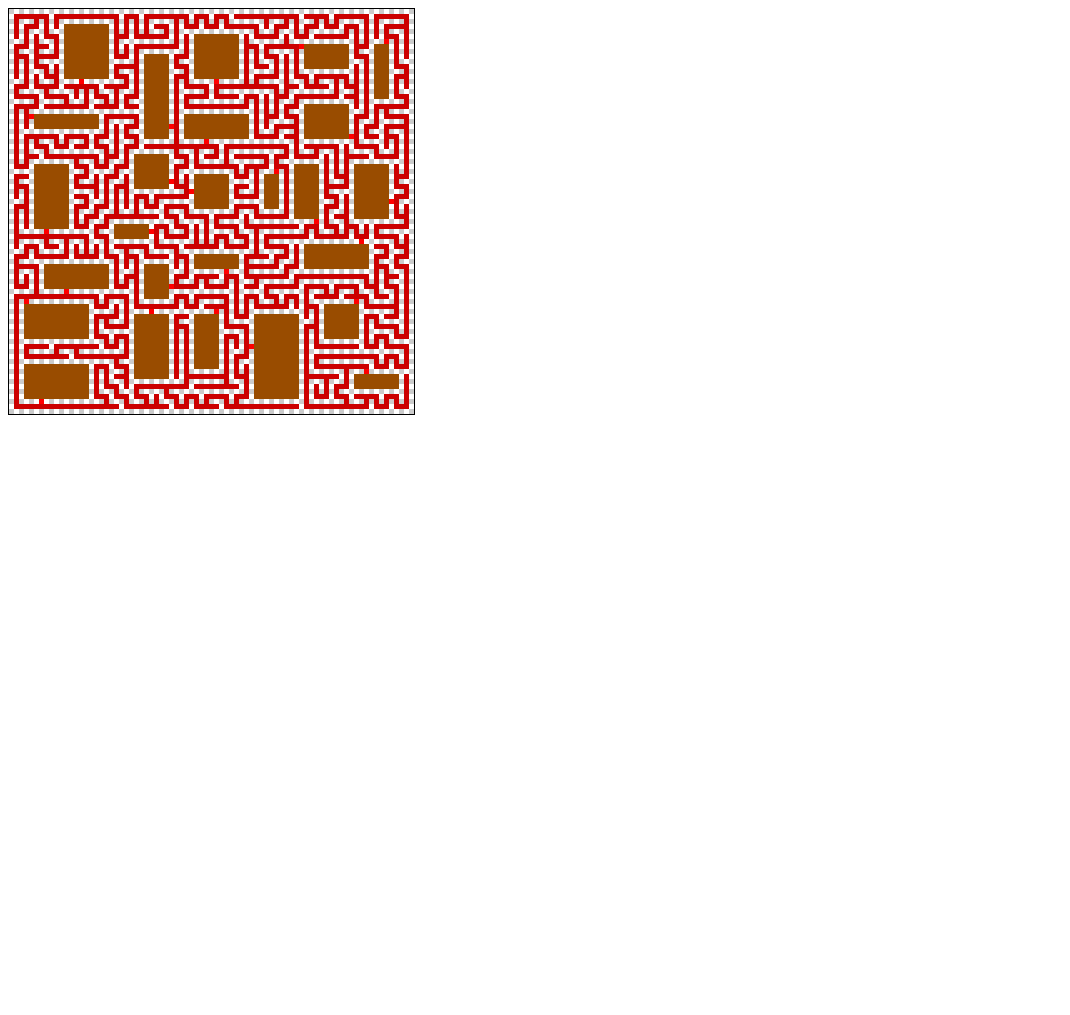
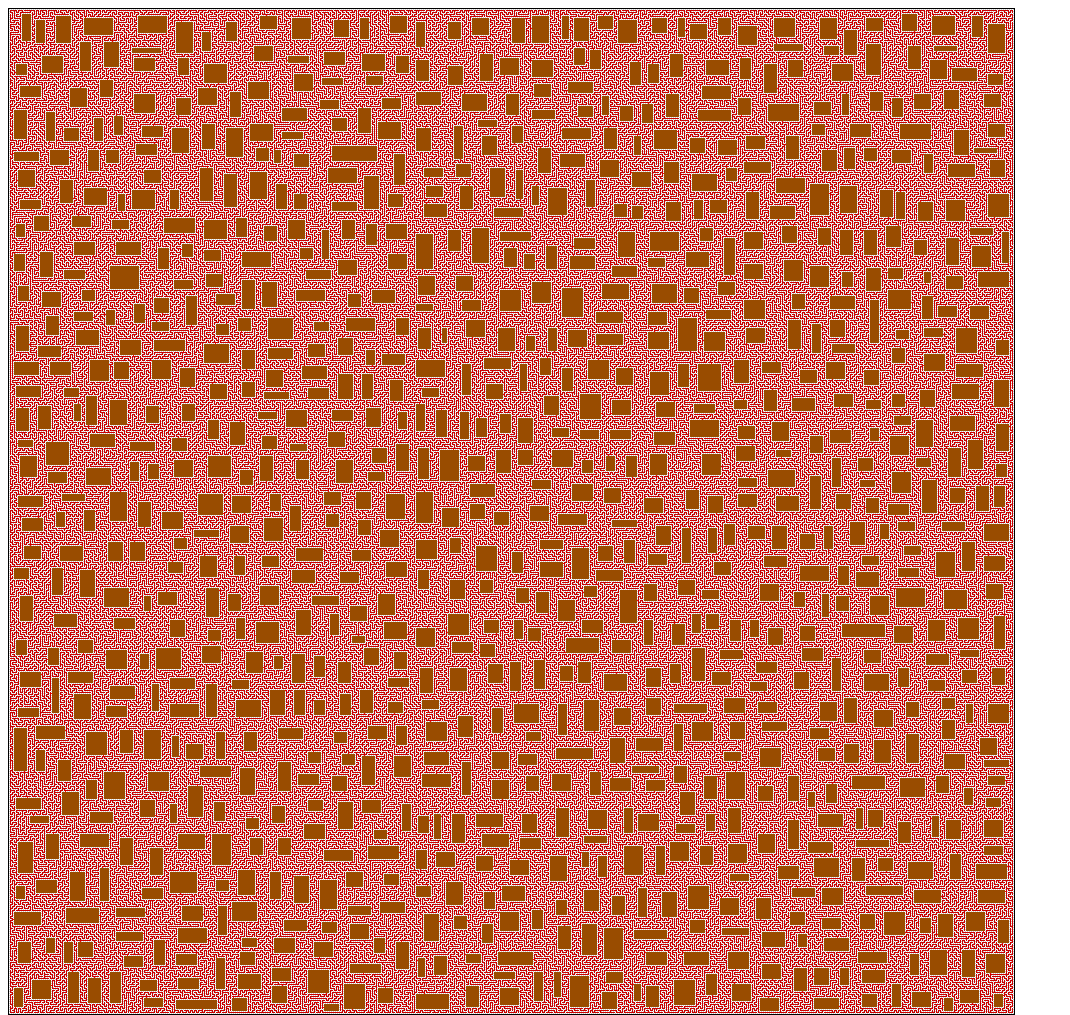
Before and after one commit to skodborg/RandomDungeonGenerator, a plain HTML site: page index.html in a window 1280 px wide. Shown: the whole page, without its empty margins (0-1070 px from the left). Before the commit the page ends 800 px from the top, so only its background shows below. Drawn offline with Linux system fonts and the light colour scheme.

Commit message:
Add: non-recursive implementation of dfs for corridor-generation to allow for much bigger mazes
The recursive algorithm would meet a limitation in the allowed size of
the callstack in browsers, when big mazes was generated. This is no
longer an issue, as the new implementation is iterative over a stack
instead of recursive

```diff
--- a/index.html
+++ b/index.html
@@ -5,7 +5,7 @@
   </head>
 
   <body>
-    <canvas id="canvas" width="405" height="405"
+    <canvas id="canvas" width="1005" height="1005"
             style="border:1px solid #000000;">
     </canvas>
   </body>
--- a/rdg.js
+++ b/rdg.js
@@ -1,7 +1,7 @@
 window.onload = init;
 
 // constants
-var BLOCK_SIZE = 5;
+var BLOCK_SIZE = 1;
 var MAP_WIDTH = 0;  // initialized in init() when html has loaded
 var MAP_HEIGHT = 0; // initialized in init() when html has loaded
 
@@ -240,9 +240,84 @@ function generateMap() {
         coords_stack = filter_valid_fields(coords_stack, global_map);
         coords_stack.shuffle();
 
-        var counter = 0;
+        dfs_nonrecursive(coords_stack.pop(), global_map);
 
-        dfs(coords_stack.pop(), global_map);
+        function dfs_nonrecursive(start_coord, arg_map) {
+            var fields_to_check = [];
+            var stepping_from = [];
+            fields_to_check.push(start_coord);
+            stepping_from.push(start_coord);
+
+            while(fields_to_check.length > 0) {
+                var coor = fields_to_check.pop();
+                var from = stepping_from.pop();
+                var cr = coor[0];
+                var cc = coor[1];
+
+                var valid_neighbours = [];
+                valid_neighbours = filter_valid_fields(get_coords_of_surrounding(coor),
+                                                       arg_map);
+
+                // if multiple neighbours, make sure to exhaust
+                if (valid_neighbours.length > 1) {
+                    fields_to_check.push(coor);
+                    stepping_from.push(coor);
+                }
+
+                // if no neighbours for current node, break this loop iteration
+                if (valid_neighbours.length == 0) {
+                    continue;
+                }
+
+                var rand_neighbour_idx = getRandomInt(0, valid_neighbours.length-1);
+                var rand_neighbour = valid_neighbours[rand_neighbour_idx];
+
+                paint_step(from, rand_neighbour, arg_map);
+
+                // update stacks to reflect stepping in a direction
+                fields_to_check.push(rand_neighbour);
+                stepping_from.push(rand_neighbour);
+            }
+        }
+
+        function paint_step(from, to, arg_map) {
+            var step_size = 2;
+
+            var r_from = from[0];
+            var c_from = from[1];
+            var r_to = to[0];
+            var c_to = to[1];
+
+            if (r_to - r_from == step_size) {
+                // stepped south
+                arg_map[r_from][c_from] = CORRIDOR_TYPE;
+                arg_map[r_from+1][c_from] = CORRIDOR_TYPE;
+                arg_map[r_from+2][c_from] = CORRIDOR_TYPE;
+            }
+            else if (r_from - r_to == step_size) {
+                // stepped north
+                arg_map[r_from][c_from] = CORRIDOR_TYPE;
+                arg_map[r_from-1][c_from] = CORRIDOR_TYPE;
+                arg_map[r_from-2][c_from] = CORRIDOR_TYPE;
+            }
+            else if (c_to - c_from == step_size) {
+                // stepped east
+                arg_map[r_from][c_from] = CORRIDOR_TYPE;
+                arg_map[r_from][c_from+1] = CORRIDOR_TYPE;
+                arg_map[r_from][c_from+2] = CORRIDOR_TYPE;
+            }
+            else if (c_from - c_to == step_size) {
+                // stepped west
+                arg_map[r_from][c_from] = CORRIDOR_TYPE;
+                arg_map[r_from][c_from-1] = CORRIDOR_TYPE;
+                arg_map[r_from][c_from-2] = CORRIDOR_TYPE;
+            }
+            else {
+                console.log("ERROR: Something went wrong while stepping "+
+                            "in dfs when creating maze");
+            }
+
+        }
 
         function dfs(start_coord, arg_map) {
 
@@ -364,7 +439,7 @@ function generateMap() {
                               1,
                               global_map.length - (2 * corridor_margin));
 
-        split_map(25, tmp_map);
+        split_map(1000, tmp_map);
         update_spaces(tmp_map); // updates 'spaces'-array based on splits
         create_rooms(); // fills 'rooms'-array
 
```
Lines whose indentation alone changed are shown as unchanged.
